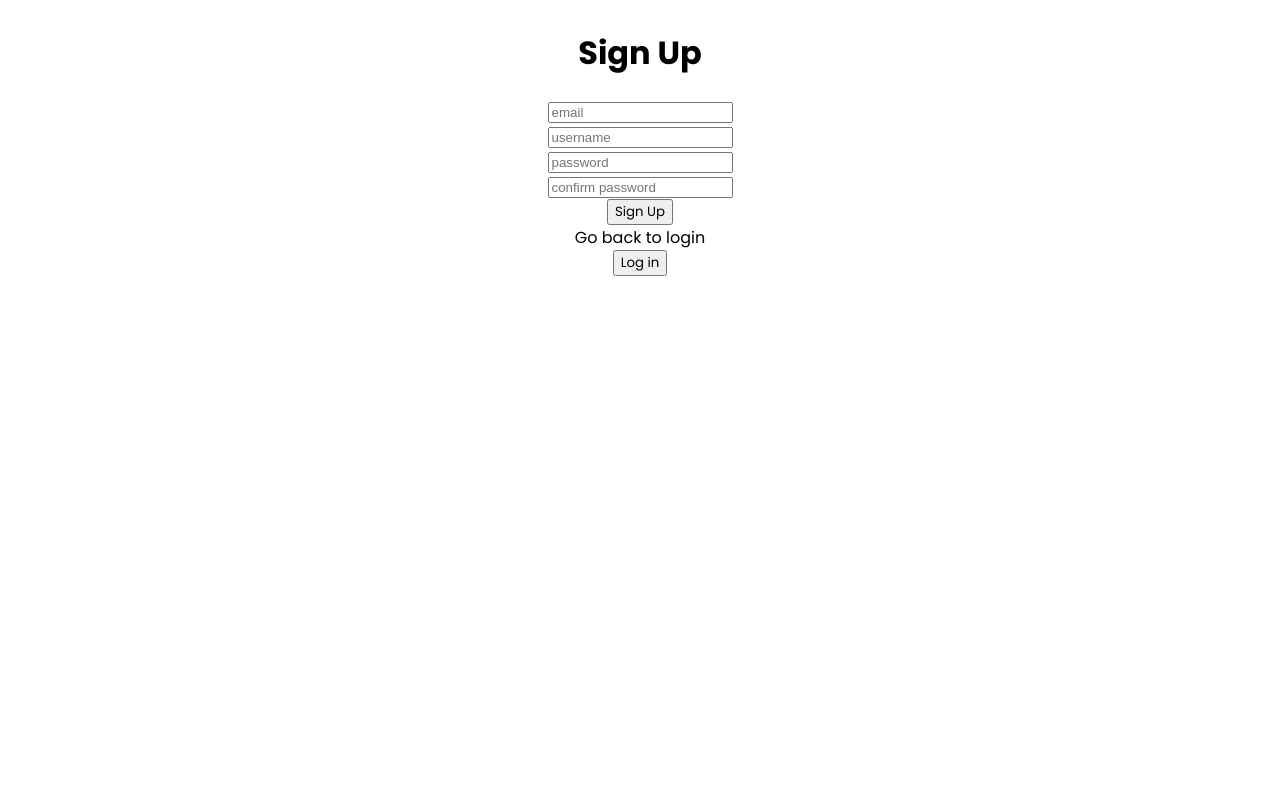
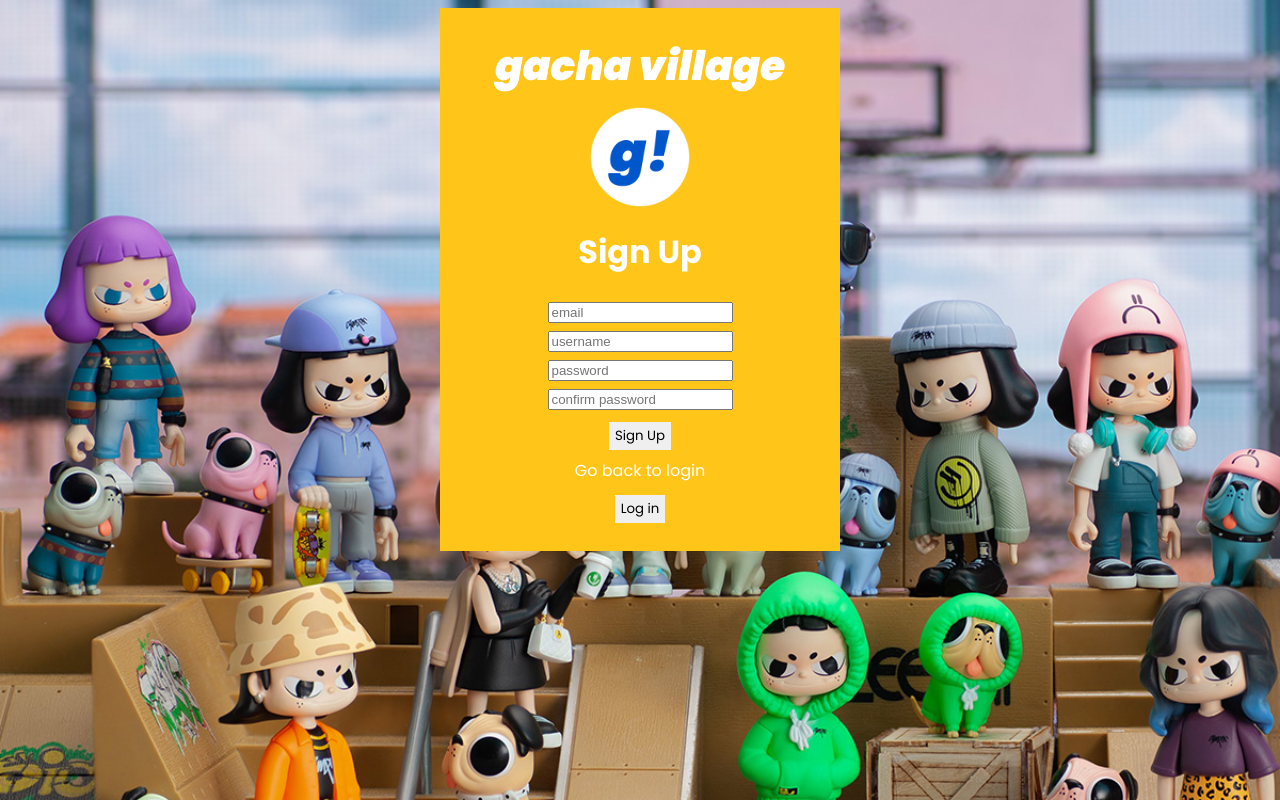
Before and after one commit to andrewstreater/gacha-village, a React (Vite) app in the folder react-vite/: page /signup in a window 1280 px wide. Built offline with nearby package versions, Linux system fonts and the light colour scheme.

Commit message:
signup page complete

```diff
--- a/react-vite/src/components/LoginFormModal/LoginForm.css
+++ b/react-vite/src/components/LoginFormModal/LoginForm.css
@@ -42,6 +42,6 @@
 
 #demo-login-button {
     margin-top: 8px;
-    border-radius: 8px;
+    /* border-radius: 8px; */
     border: none;
 }
--- a/react-vite/src/components/LoginFormPage/LoginForm.css
+++ b/react-vite/src/components/LoginFormPage/LoginForm.css
@@ -42,3 +42,8 @@
     height: 100%;
     width: auto;
 }
+
+.login-signup-buttons {
+    margin-top: 8px;
+    border: none;
+}
--- a/react-vite/src/components/LoginFormPage/LoginFormPage.jsx
+++ b/react-vite/src/components/LoginFormPage/LoginFormPage.jsx
@@ -65,6 +65,7 @@ function LoginFormPage() {
               <input
                 type="text"
                 placeholder="email"
+                className="margin-4px"
                 value={email}
                 onChange={(e) => setEmail(e.target.value)}
                 required
@@ -75,16 +76,17 @@ function LoginFormPage() {
               <input
                 type="password"
                 placeholder="password"
+                className="margin-4px"
                 value={password}
                 onChange={(e) => setPassword(e.target.value)}
                 required
               />
             </label>
             {errors.password && <p className="error" >{errors.password}</p>}
-            <button type="submit">Log In</button>
-            <button id='demo-login-button' onClick={loginDemoUser}>Log In as Demo User</button>
-            <div>Don&apos;t have an account?</div>
-            <button onClick={() => navigate('/signup')}>Sign up</button>
+            <button className="margin-4px login-signup-buttons" type="submit">Log In</button>
+            <button className="margin-4px login-signup-buttons" onClick={loginDemoUser}>Log In as Demo User</button>
+            <div className="margin-4px" >Don&apos;t have an account?</div>
+            <button className="margin-4px login-signup-buttons" onClick={() => navigate('/signup')}>Sign up</button>
           </form>
         </div>
         <div id="splash-page">
--- a/react-vite/src/components/Navigation/ProfileButton.jsx
+++ b/react-vite/src/components/Navigation/ProfileButton.jsx
@@ -50,7 +50,7 @@ function ProfileButton() {
               <div>{user.username}</div>
               <div>{user.email}</div>
               <div>
-                <button onClick={logout}>Log Out</button>
+                <button className="login-signup-buttons"onClick={logout}>Log Out</button>
               </div>
             </>
           ) : (
--- a/react-vite/src/components/SignupFormPage/SignupForm.css
+++ b/react-vite/src/components/SignupFormPage/SignupForm.css
@@ -3,4 +3,20 @@
     flex-direction: column;
     align-items: center;
     justify-content: center;
+    background-color: #ffc518;
+    width: 400px;
+    height: fit-content;
+    color: white;
+    padding-top: 24px;
+    padding-bottom: 24px;
 }
+
+#sign-up-form-bg-image{
+    position: absolute;
+    z-index: -1;
+    top: 0;
+    left: 0;
+    width: 100%;
+    height: 100%;
+    object-fit: cover;
+}
--- a/react-vite/src/components/SignupFormPage/SignupFormPage.jsx
+++ b/react-vite/src/components/SignupFormPage/SignupFormPage.jsx
@@ -1,7 +1,10 @@
-import { useEffect, useState } from "react";
+import { useState } from "react";
 import { useDispatch, useSelector } from "react-redux";
 import { Navigate, useNavigate } from "react-router-dom";
 import { thunkSignup } from "../../redux/session";
+import letterMark from '../../../public/favicon.png'
+import wordMark from '../../../public/gacha-village-wordmark-white.png'
+import bgImage from '../../../public/vita2.jpeg'
 import './SignupForm.css'
 
 function SignupFormPage() {
@@ -45,7 +48,11 @@ function SignupFormPage() {
 
   return (
     <>
+        <div className="flex-center-child">
           <div className="sign-up-form-page">
+          <img id="sign-up-form-bg-image" src={bgImage}></img>
+          <img id="splash-wordMark" src={wordMark}></img>
+          <img id="splash-letterMark" src={letterMark}></img>
           <h1>Sign Up</h1>
           {errors.server && <p className="error">{errors.server}</p>}
           <form className="sign-up-form" onSubmit={handleSubmit}>
@@ -53,6 +60,7 @@ function SignupFormPage() {
               <input
                 type="text"
                 placeholder="email"
+                className="margin-4px"
                 value={email}
                 onChange={(e) => setEmail(e.target.value)}
               />
@@ -62,6 +70,7 @@ function SignupFormPage() {
               <input
                 type="text"
                 placeholder="username"
+                className="margin-4px"
                 value={username}
                 onChange={(e) => setUsername(e.target.value)}
               />
@@ -71,6 +80,7 @@ function SignupFormPage() {
               <input
                 type="password"
                 placeholder="password"
+                className="margin-4px"
                 value={password}
                 onChange={(e) => setPassword(e.target.value)}
               />
@@ -80,15 +90,17 @@ function SignupFormPage() {
               <input
                 type="password"
                 placeholder="confirm password"
+                className="margin-4px"
                 value={confirmPassword}
                 onChange={(e) => setConfirmPassword(e.target.value)}
               />
             </label>
             {errors.confirmPassword && <p className="error">{errors.confirmPassword}</p>}
-          <button type="submit">Sign Up</button>
-          <div>Go back to login</div>
-          <button onClick={() => navigate('/login')}>Log in</button>
+            <button className="margin-4px login-signup-buttons" type="submit">Sign Up</button>
+            <div className="margin-4px" >Go back to login</div>
+            <button className="margin-4px login-signup-buttons" onClick={() => navigate('/login')}>Log in</button>
           </form>
+          </div>
         </div>
     </>
   );
--- a/react-vite/src/index.css
+++ b/react-vite/src/index.css
@@ -30,6 +30,28 @@ button {
     justify-content: center;
 }
 
+.margin-4px{
+    margin: 4px;
+}
+
+.login-signup-buttons {
+    margin-top: 8px;
+    border: none;
+    padding: 4px;
+    padding-left: 6px;
+    padding-right: 6px;
+}
+
+.login-signup-buttons:hover {
+    margin-top: 8px;
+    border: none;
+    padding: 4px;
+    padding-left: 6px;
+    padding-right: 6px;
+    background-color: #2356c4;
+    color: white;
+}
+
 @media (min-width: 900px) {
     .all-item-tiles-container {
       width: 900px;
```
Also changed, not shown: react-vite/public/vita2.jpeg (added). Lines whose indentation alone changed are shown as unchanged.
